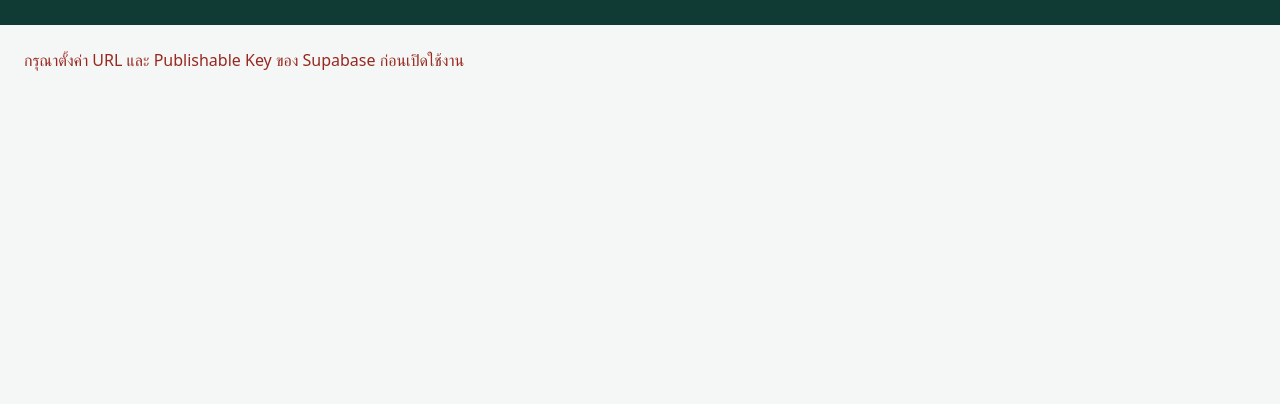
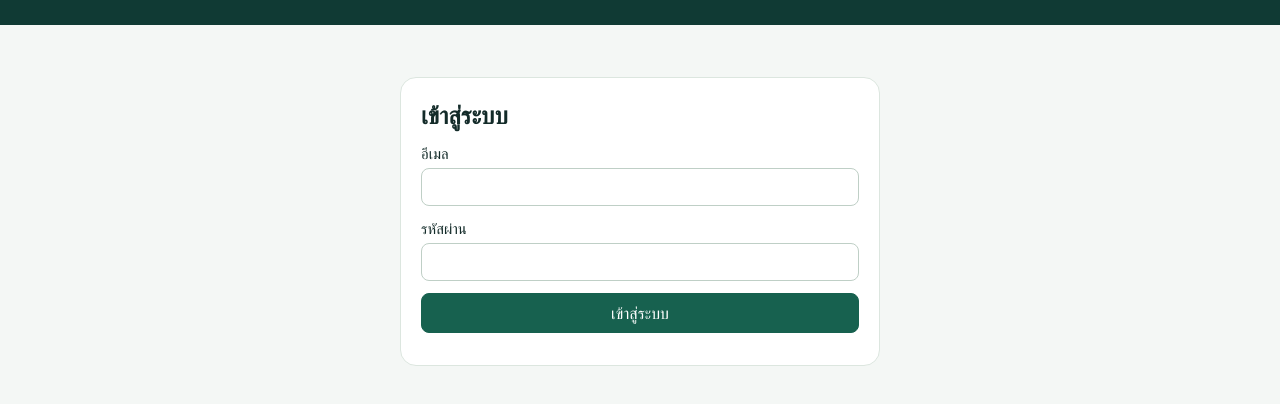
Before and after one commit to Samanio1989/SmartScholar, a plain HTML site: page index.html in a window 1280 px wide. Shown: the part 106-510 px from the top of the page. Drawn offline with nearby package versions, Linux system fonts and the light colour scheme; a web font is replaced by a local one.

Commit message:
Update index.html

```diff
--- a/index.html
+++ b/index.html
@@ -67,8 +67,8 @@ input[type=number]{width:125px}button{background:#17614f;color:white;border-colo
 <div id="entries"></div></div></dialog>
 <script>
 'use strict';
-const projectUrl = 'YOUR_SUPABASE_URL';
-const publicKey = 'YOUR_SUPABASE_PUBLISHABLE_KEY';
+const projectUrl = 'https://uykuqjclrurlncdsfyst.supabase.co';
+const publicKey = 'sb_publishable_oOEQwdiNQr9lwdan7et1sQ_FmHpa9ps';
 const $ = id => document.getElementById(id);
 const kinds = {network:'ทุนเครือข่ายสถาบันการศึกษา',half:'ทุนการศึกษาคนละครึ่งสำหรับผู้ที่มีความสามารถพิเศษ'};
 const states = {active:'รับทุน',suspended:'ระงับทุนทั้ง 2 ภาคเรียน',dismissed:'คัดออก',removed:'ให้ออก',student_resigned:'ลาออกจากการเป็นนักศึกษา',scholarship_resigned:'ลาออกจากทุน',unassigned:'ยังไม่ได้กำหนดทุน'};
```
